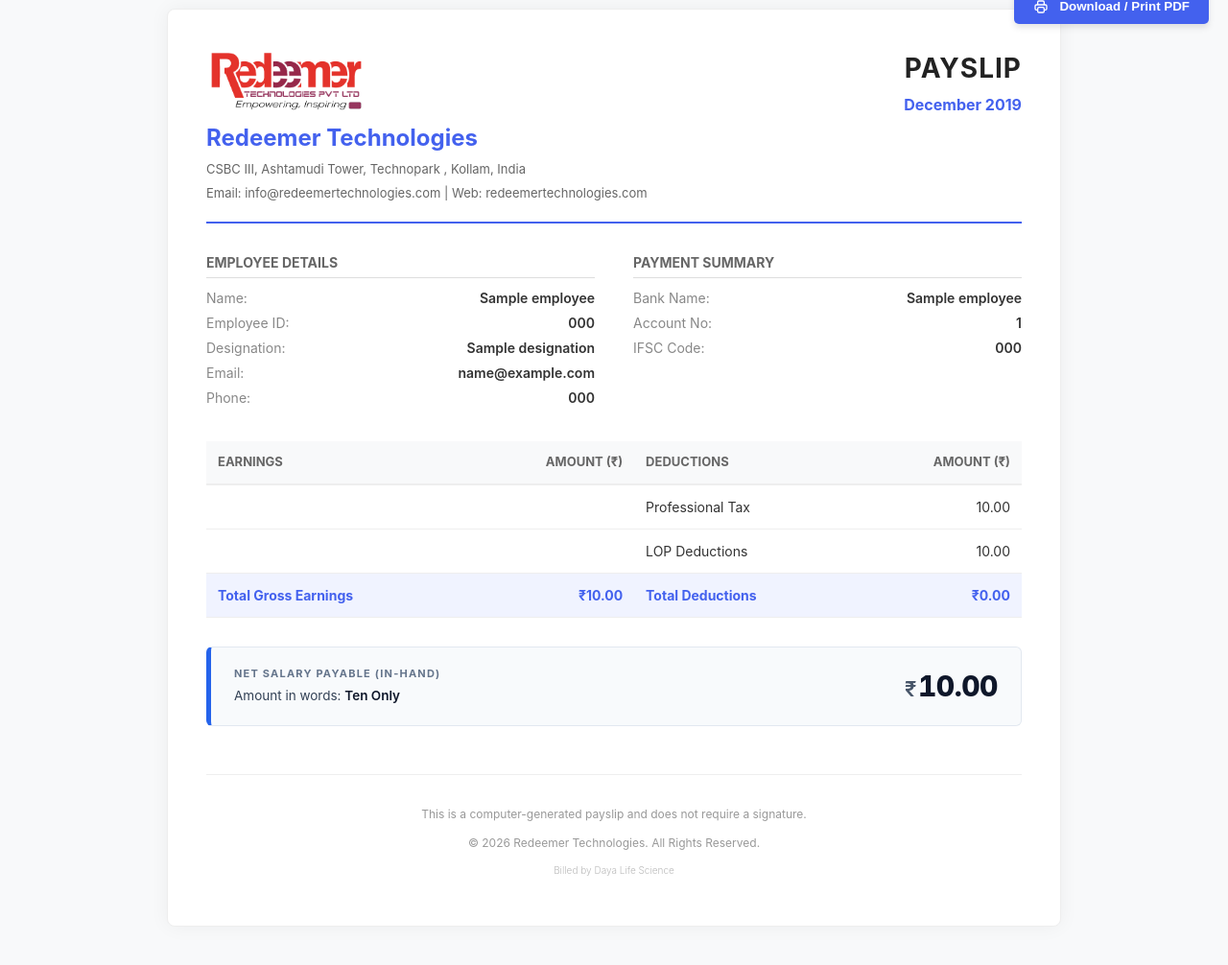
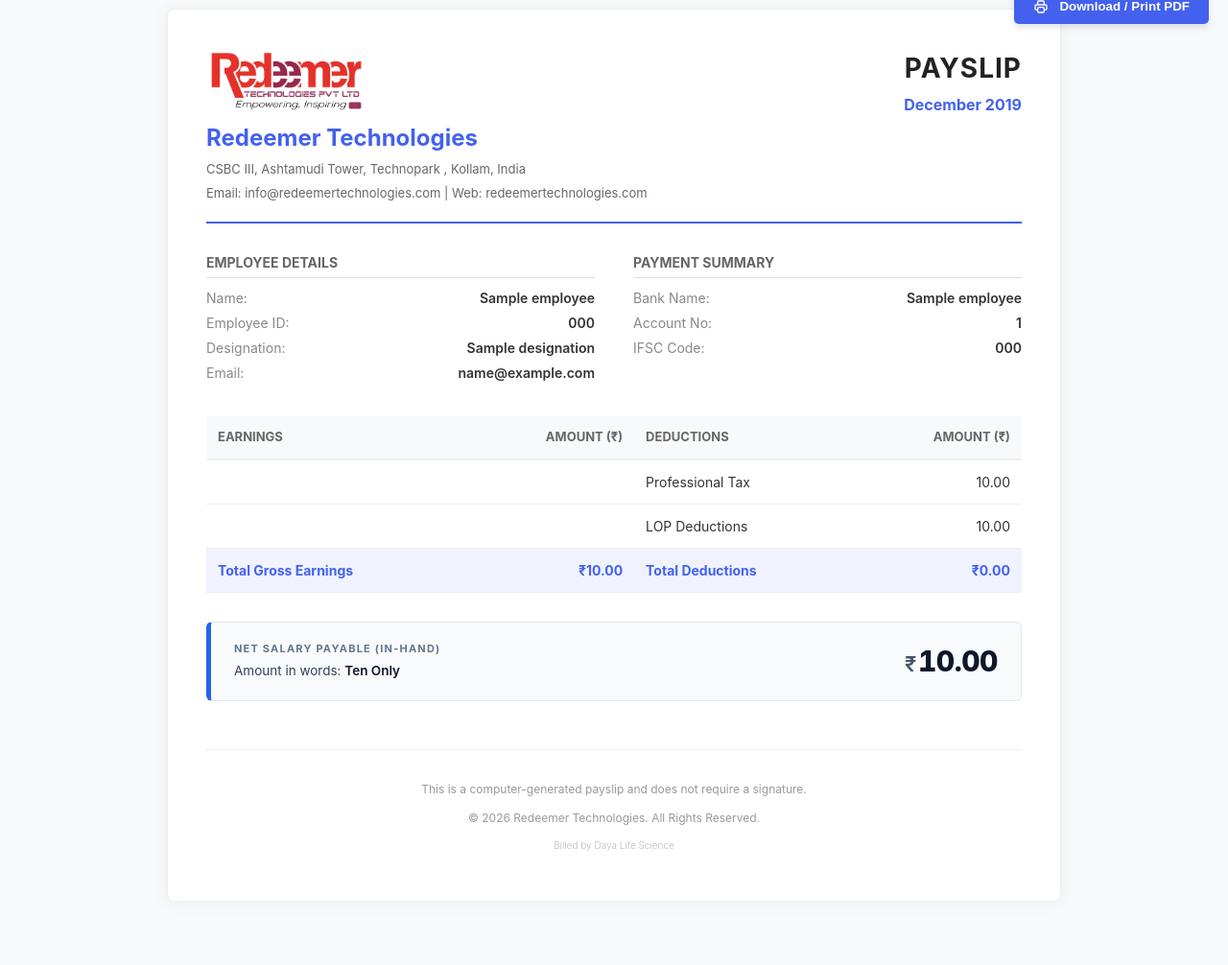
Before and after one commit to nikhilljpskj/Field-Tracking, a PHP site: the page made by app/Views/payroll/payslip.php in a window 1280 px wide. Shown: the part 31-1037 px from the top of the page at 96% size. After the commit the page ends 918 px from the top, so only its background shows below. Run offline with PHP 8.4, Linux system fonts and the light colour scheme; tables that the repository leaves empty or names only in its code hold one stand-in row (values such as "Sample post"); the template is opened without the code that fills it: most values are stand-ins (such as "Sample title", 1, 10 or a date in 2020).

Commit message:
lt re, Phone:

```diff
--- a/app/Views/payroll/payslip.php
+++ b/app/Views/payroll/payslip.php
@@ -348,9 +348,6 @@ if (!function_exists('number_to_words')) {
                 <?php if (!empty($email)): ?>
                     <div class="info-row"><span class="info-label">Email:</span> <span class="info-value"><?php echo htmlspecialchars($email); ?></span></div>
                 <?php endif; ?>
-                <?php if (!empty($phone)): ?>
-                    <div class="info-row"><span class="info-label">Phone:</span> <span class="info-value"><?php echo htmlspecialchars($phone); ?></span></div>
-                <?php endif; ?>
             </div>
             <?php if ($hasPaymentSummary): ?>
             <div class="info-box">
```
